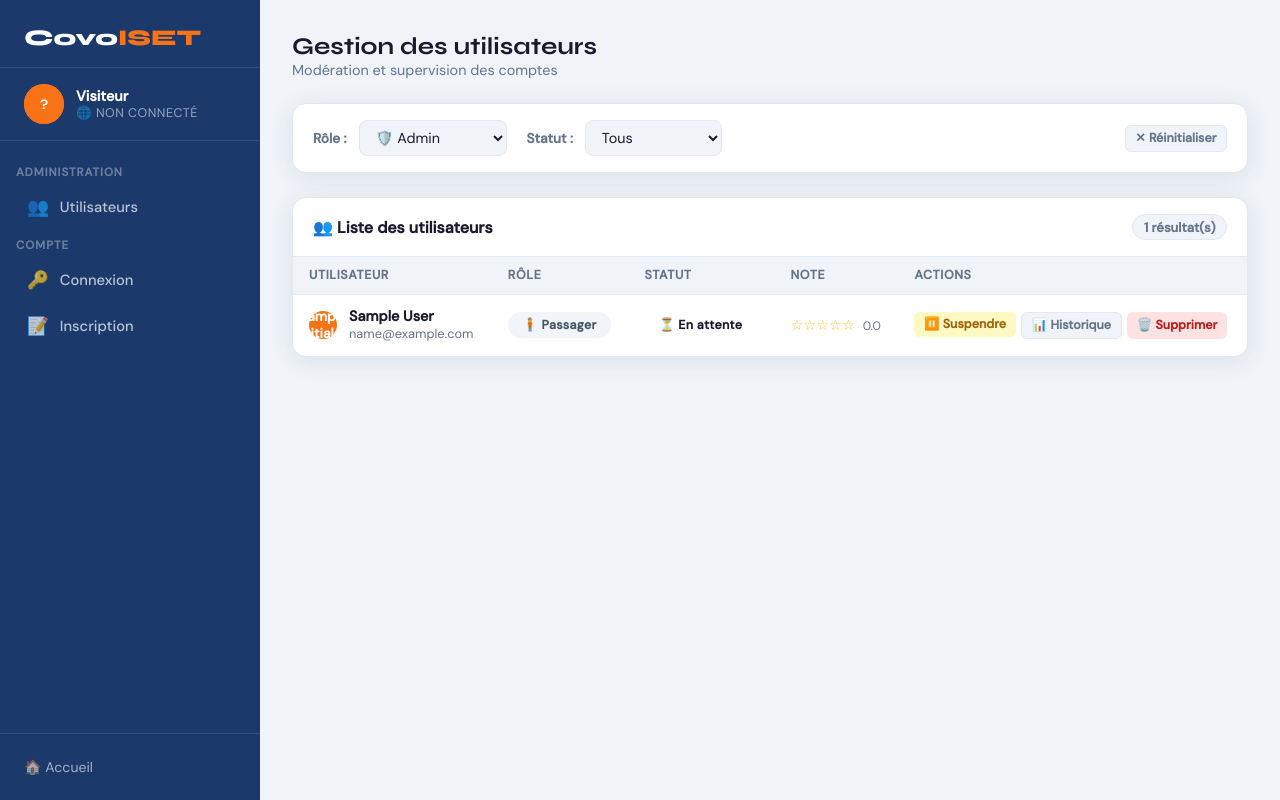
After one commit to elabenkhedher/covo, a Symfony app: template templates/admin/users.html.twig in a window 1280 px wide. The commit adds this page. Run offline with Twig, Linux system fonts and the light colour scheme; the template is opened without the code that fills it: most values are stand-ins (such as "Sample title", 1, 10 or a date in 2020); some libraries are stand-ins or nearby versions.

Commit message:
oderation des comptes

```diff
--- a/src/Document/User.php
+++ b/src/Document/User.php
@@ -55,6 +55,9 @@ class User implements UserInterface, PasswordAuthenticatedUserInterface
 
     #[MongoDB\Field(type: 'string', nullable: true)]
     private ?string $bio = null;
+
+    #[MongoDB\Field(type: 'string')]
+    private string $statut = 'actif';
 
     /** Note moyenne reçue (calculée lors de chaque nouvelle notation) */
     #[MongoDB\Field(type: 'float')]
@@ -164,6 +167,9 @@ class User implements UserInterface, PasswordAuthenticatedUserInterface
     public function getBio(): ?string { return $this->bio; }
     public function setBio(?string $bio): self { $this->bio = $bio; return $this; }
 
+    public function getStatut(): string { return $this->statut; }
+    public function setStatut(string $statut): self { $this->statut = $statut; return $this; }
+
     public function isPrefNonFumeur(): bool { return $this->prefNonFumeur; }
     public function setPrefNonFumeur(bool $prefNonFumeur): self { $this->prefNonFumeur = $prefNonFumeur; return $this; }
 
--- a/src/Security/MongoDBUserProvider.php
+++ b/src/Security/MongoDBUserProvider.php
@@ -6,6 +6,7 @@ use App\Document\User;
 use Doctrine\ODM\MongoDB\DocumentManager;
 use Symfony\Component\Security\Core\Exception\UnsupportedUserException;
 use Symfony\Component\Security\Core\Exception\UserNotFoundException;
+use Symfony\Component\Security\Core\Exception\DisabledException;
 use Symfony\Component\Security\Core\User\PasswordAuthenticatedUserInterface;
 use Symfony\Component\Security\Core\User\PasswordUpgraderInterface;
 use Symfony\Component\Security\Core\User\UserInterface;
@@ -28,6 +29,11 @@ class MongoDBUserProvider implements UserProviderInterface, PasswordUpgraderInte
             throw $exception;
         }
 
+        if ($user->getStatut() === 'suspendu') {
+            throw new \Symfony\Component\Security\Core\Exception\DisabledException(
+                'Votre compte a été suspendu. Contactez un administrateur.'
+            );
+        }
         return $user;
     }
 
--- /dev/null
+++ b/templates/admin/users.html.twig
@@ -0,0 +1,321 @@
+{% extends 'app_base.html.twig' %}
+{% import '_macros.html.twig' as m %}
+
+{% block title %}Administration — Utilisateurs{% endblock %}
+{% block page_title %}Gestion des utilisateurs{% endblock %}
+{% block page_subtitle %}Modération et supervision des comptes{% endblock %}
+
+{% block extra_css %}
+<style>
+  /* ── Filtres ── */
+  .filter-bar {
+    display: flex;
+    gap: .75rem;
+    flex-wrap: wrap;
+    align-items: center;
+    background: #fff;
+    border: 1px solid var(--border);
+    border-radius: var(--radius);
+    padding: 1rem 1.25rem;
+    margin-bottom: 1.5rem;
+    box-shadow: var(--shadow);
+  }
+  .filter-bar select {
+    padding: .45rem .75rem;
+    border-radius: 8px;
+    border: 1px solid var(--border);
+    background: var(--bg);
+    color: var(--text);
+    font-size: .9rem;
+    cursor: pointer;
+    font-family: inherit;
+  }
+  .filter-bar label { font-size: .85rem; color: var(--text-muted); font-weight: 600; }
+
+  /* ── Table ── */
+  .table-wrapper {
+    background: #fff;
+    border-radius: var(--radius);
+    box-shadow: var(--shadow);
+    border: 1px solid var(--border);
+    overflow: hidden;
+  }
+  .table-header {
+    padding: 1rem 1.25rem;
+    border-bottom: 1px solid var(--border);
+    display: flex;
+    align-items: center;
+    justify-content: space-between;
+  }
+  .table-header strong { font-size: 1rem; }
+  .count-badge {
+    background: var(--bg);
+    border: 1px solid var(--border);
+    border-radius: 999px;
+    padding: .2rem .65rem;
+    font-size: .82rem;
+    color: var(--text-muted);
+    font-weight: 600;
+  }
+  table { width: 100%; border-collapse: collapse; }
+  thead th {
+    text-align: left;
+    padding: .65rem 1rem;
+    background: var(--bg);
+    font-size: .78rem;
+    color: var(--text-muted);
+    text-transform: uppercase;
+    letter-spacing: .05em;
+    font-weight: 700;
+    border-bottom: 1px solid var(--border);
+  }
+  tbody td {
+    padding: .85rem 1rem;
+    border-bottom: 1px solid var(--border);
+    vertical-align: middle;
+    font-size: .9rem;
+  }
+  tbody tr:last-child td { border-bottom: none; }
+  tbody tr:hover td { background: #fafbff; }
+
+  /* ── Identité ── */
+  .user-cell { display: flex; align-items: center; gap: .75rem; }
+  .user-info-name  { font-weight: 700; color: var(--text); line-height: 1.2; }
+  .user-info-email { font-size: .8rem; color: var(--text-muted); }
+
+  /* ── Badges statut compte ── */
+  .badge-actif      { background: #dcfce7; color: #15803d; }
+  .badge-suspendu   { background: #fee2e2; color: #b91c1c; }
+  .badge-en_attente { background: #fef9c3; color: #a16207; }
+
+  /* ── Boutons action ── */
+  .actions { display: flex; gap: .35rem; flex-wrap: wrap; }
+  .btn-xs {
+    padding: .28rem .6rem;
+    border-radius: 6px;
+    border: none;
+    font-size: .78rem;
+    font-weight: 600;
+    cursor: pointer;
+    text-decoration: none;
+    display: inline-flex;
+    align-items: center;
+    gap: .2rem;
+    font-family: inherit;
+    transition: opacity .15s;
+  }
+  .btn-xs:hover { opacity: .8; }
+  .btn-xs.valider    { background: #dcfce7; color: #15803d; }
+  .btn-xs.suspendre  { background: #fef9c3; color: #a16207; }
+  .btn-xs.reactiver  { background: #dbeafe; color: #1d4ed8; }
+  .btn-xs.supprimer  { background: #fee2e2; color: #b91c1c; }
+  .btn-xs.historique { background: var(--bg); color: var(--text-muted); border: 1px solid var(--border); }
+
+  /* ── Modal ── */
+  .modal-overlay {
+    display: none;
+    position: fixed;
+    inset: 0;
+    background: rgba(0,0,0,.5);
+    z-index: 1000;
+    align-items: center;
+    justify-content: center;
+  }
+  .modal-overlay.open { display: flex; }
+  .modal {
+    background: #fff;
+    border-radius: var(--radius);
+    padding: 2rem;
+    max-width: 420px;
+    width: 90%;
+    box-shadow: 0 25px 60px rgba(0,0,0,.2);
+  }
+  .modal h3 { margin: 0 0 .6rem; font-size: 1.1rem; }
+  .modal p  { color: var(--text-muted); font-size: .9rem; margin-bottom: 1.5rem; line-height: 1.5; }
+  .modal-actions { display: flex; gap: .75rem; justify-content: flex-end; }
+</style>
+{% endblock %}
+
+{% block sidebar_nav %}
+  <div class="nav-section">Administration</div>
+  <a href="{{ path('admin_users') }}"
+     class="{{ app.request.attributes.get('_route') starts with 'admin_' ? 'active' : '' }}">
+    <span class="icon">👥</span> Utilisateurs
+  </a>
+{% endblock %}
+
+{% block body %}
+
+{# ── Filtres ── #}
+<form class="filter-bar" method="get" action="{{ path('admin_users') }}">
+  <label>Rôle :</label>
+  <select name="role" onchange="this.form.submit()">
+    <option value="">Tous</option>
+    <option value="conducteur" {{ filter_role == 'conducteur' ? 'selected' }}>🚗 Conducteur</option>
+    <option value="passager"   {{ filter_role == 'passager'   ? 'selected' }}>🧍 Passager</option>
+    <option value="admin"      {{ filter_role == 'admin'      ? 'selected' }}>🛡️ Admin</option>
+  </select>
+
+  <label style="margin-left:.5rem;">Statut :</label>
+  <select name="statut" onchange="this.form.submit()">
+    <option value="">Tous</option>
+    <option value="actif"      {{ filter_statut == 'actif'      ? 'selected' }}>✅ Actif</option>
+    <option value="suspendu"   {{ filter_statut == 'suspendu'   ? 'selected' }}>🚫 Suspendu</option>
+    <option value="en_attente" {{ filter_statut == 'en_attente' ? 'selected' }}>⏳ En attente</option>
+  </select>
+
+  {% if filter_role or filter_statut %}
+    <a href="{{ path('admin_users') }}" class="btn-xs historique" style="margin-left:auto;">✕ Réinitialiser</a>
+  {% endif %}
+</form>
+
+{# ── Table ── #}
+<div class="table-wrapper">
+  <div class="table-header">
+    <strong>👥 Liste des utilisateurs</strong>
+    <span class="count-badge">{{ users|length }} résultat(s)</span>
+  </div>
+
+  {% if users is empty %}
+    {{ m.empty_state('🔍', 'Aucun utilisateur trouvé', 'Essayez de modifier les filtres.') }}
+  {% else %}
+  <table>
+    <thead>
+      <tr>
+        <th>Utilisateur</th>
+        <th>Rôle</th>
+        <th>Statut</th>
+        <th>Note</th>
+        <th>Actions</th>
+      </tr>
+    </thead>
+    <tbody>
+      {% for user in users %}
+      <tr>
+
+        {# Identité #}
+        <td>
+          <div class="user-cell">
+            {{ m.avatar(user.initials, 'sm', 'accent') }}
+            <div>
+              <div class="user-info-name">{{ user.fullName }}</div>
+              <div class="user-info-email">{{ user.email }}</div>
+            </div>
+          </div>
+        </td>
+
+        {# Rôle #}
+        <td>
+          {% if 'ROLE_ADMIN' in user.roles %}
+            {{ m.badge('🛡️ Admin', 'info') }}
+          {% elseif 'ROLE_CONDUCTEUR' in user.roles %}
+            {{ m.badge('🚗 Conducteur', 'success') }}
+          {% else %}
+            {{ m.badge('🧍 Passager', 'grey') }}
+          {% endif %}
+        </td>
+
+        {# Statut compte #}
+        <td>
+          <span class="badge badge-{{ user.statut }}">
+            {% if user.statut == 'actif' %}✅ Actif
+            {% elseif user.statut == 'suspendu' %}🚫 Suspendu
+            {% else %}⏳ En attente
+            {% endif %}
+          </span>
+        </td>
+
+        {# Note #}
+        <td>
+          {% if user.nbNotations > 0 %}
+            {{ m.stars(user.noteMoyenne) }}
+          {% else %}
+            <span style="color:var(--text-muted);">—</span>
+          {% endif %}
+        </td>
+
+        {# Actions #}
+        <td>
+          <div class="actions">
+
+            {# Valider conducteur en attente #}
+            {% if user.statut == 'en_attente' and 'ROLE_CONDUCTEUR' in user.roles %}
+              <form method="post" action="{{ path('admin_user_valider', {id: user.id}) }}" style="display:inline;">
+                <input type="hidden" name="_token" value="{{ csrf_token('valider_' ~ user.id) }}">
+                <button type="submit" class="btn-xs valider">✅ Valider</button>
+              </form>
+            {% endif %}
+
+            {# Suspendre / Réactiver #}
+            {% if user.id != app.user.id %}
+              <form method="post" action="{{ path('admin_user_toggle_suspension', {id: user.id}) }}" style="display:inline;">
+                <input type="hidden" name="_token" value="{{ csrf_token('suspend_' ~ user.id) }}">
+                {% if user.statut == 'suspendu' %}
+                  <button type="submit" class="btn-xs reactiver">▶️ Réactiver</button>
+                {% else %}
+                  <button type="submit" class="btn-xs suspendre">⏸️ Suspendre</button>
+                {% endif %}
+              </form>
+            {% endif %}
+
+            {# Historique #}
+            <a href="{{ path('admin_user_historique', {id: user.id}) }}" class="btn-xs historique">
+              📊 Historique
+            </a>
+
+            {# Supprimer — ouvre modal avec token CSRF passé en JS #}
+            {% if user.id != app.user.id %}
+              <button type="button"
+                      class="btn-xs supprimer"
+                      onclick="openDeleteModal(
+                        '{{ user.id }}',
+                        '{{ user.fullName|e('js') }}',
+                        '{{ csrf_token('delete_user_' ~ user.id) }}'
+                      )">
+                🗑️ Supprimer
+              </button>
+            {% endif %}
+
+          </div>
+        </td>
+      </tr>
+      {% endfor %}
+    </tbody>
+  </table>
+  {% endif %}
+</div>
+
+{# ── Modal suppression ── #}
+<div class="modal-overlay" id="deleteModal">
+  <div class="modal">
+    <h3>🗑️ Supprimer ce compte ?</h3>
+    <p id="deleteModalText">Cette action est irréversible.</p>
+    <form method="post" id="deleteForm">
+      <input type="hidden" name="_token" id="deleteToken">
+      <div class="modal-actions">
+        <button type="button" class="btn btn-outline" onclick="closeDeleteModal()">Annuler</button>
+        <button type="submit" class="btn btn-danger">Confirmer la suppression</button>
+      </div>
+    </form>
+  </div>
+</div>
+
+{% endblock %}
+
+{% block extra_js %}
+<script>
+function openDeleteModal(id, name, token) {
+  document.getElementById('deleteModalText').textContent =
+    'Supprimer définitivement le compte de ' + name + ' ? Cette action est irréversible.';
+  document.getElementById('deleteForm').action = '/admin/users/' + id + '/supprimer';
+  document.getElementById('deleteToken').value = token;
+  document.getElementById('deleteModal').classList.add('open');
+}
+function closeDeleteModal() {
+  document.getElementById('deleteModal').classList.remove('open');
+}
+document.getElementById('deleteModal').addEventListener('click', function(e) {
+  if (e.target === this) closeDeleteModal();
+});
+</script>
+{% endblock %}
```
Also changed, not shown: src/Controller/AdminController.php (added, +101 -0 lines), src/Repository/UserRepository.php (+22 -0 lines), src/Security/AppAuthAuthenticator.php (+12 -0 lines), templates/admin/user_historique.html.twig (added, +185 -0 lines).
